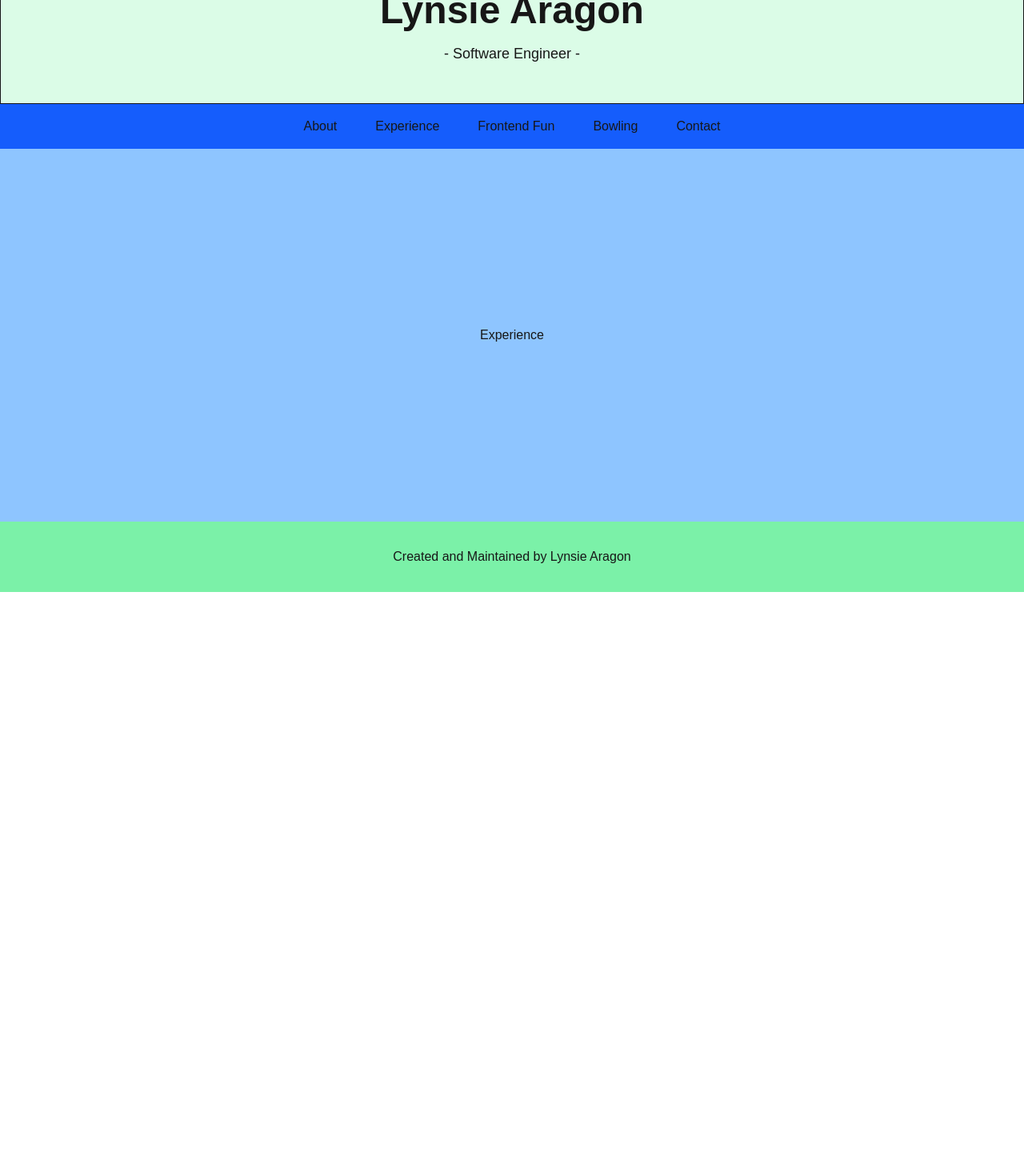
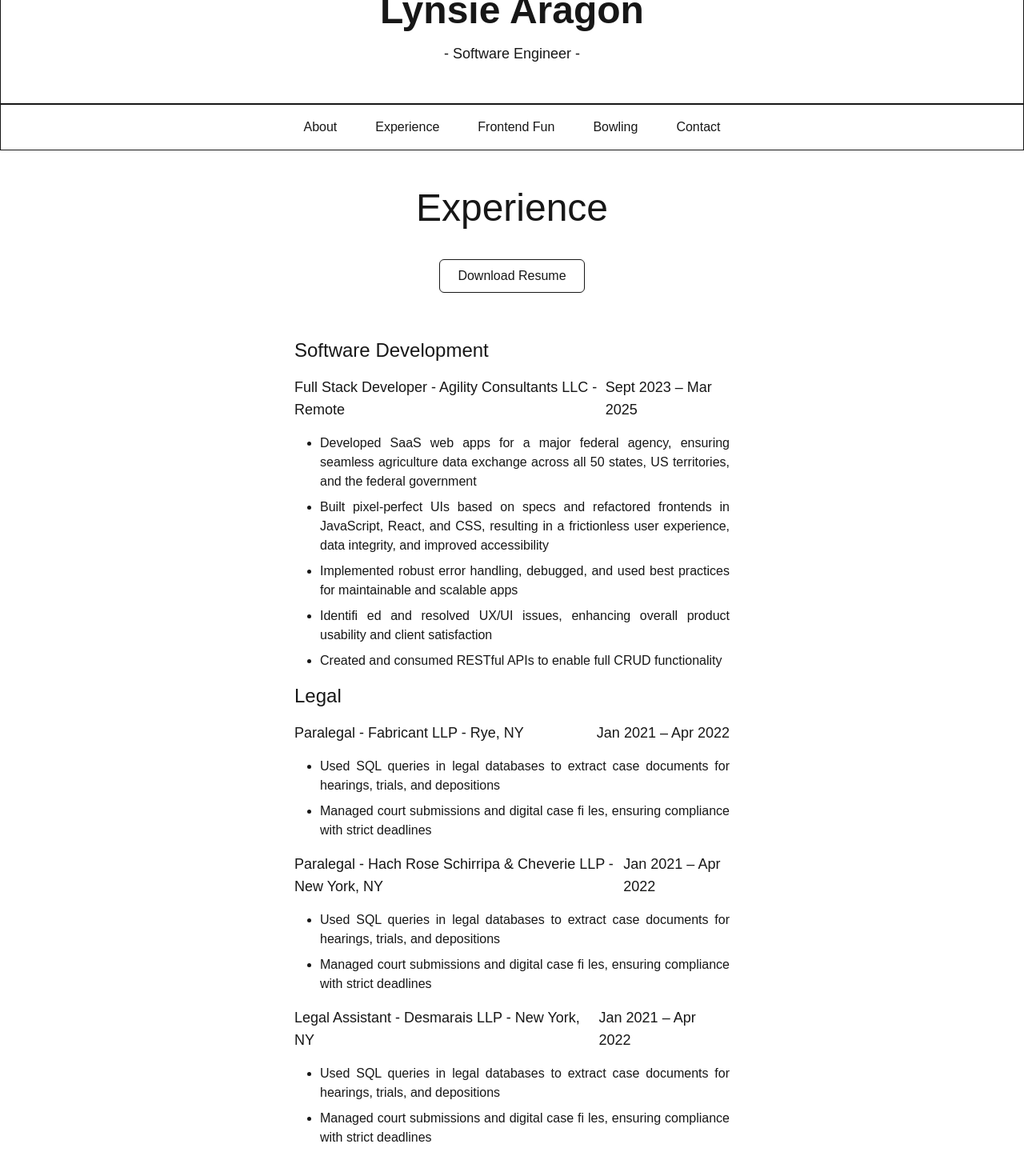
Before and after one commit to Lynsiearagon/lynsie-aragon-portfolio, a Next.js app: page /experience in a window 1280 px wide. Shown: the part 60-1530 px from the top of the page at 80% size. Before the commit the page ends 800 px from the top, so only its background shows below. Built offline with nearby package versions, Linux system fonts and the light colour scheme.

Commit message:
Begin Experience page

```diff
--- a/next.config.ts
+++ b/next.config.ts
@@ -3,12 +3,12 @@ import type { NextConfig } from "next";
 const isProd = process.env.NODE_ENV === "production"
 
 const nextConfig: NextConfig = {
-  basePath: isProd ? "/lynsie-aragon-portfolio" : "",
-  output: 'export',
-  distDir: "dist",
-  images: {
-    unoptimized: true,
-  },
+  // basePath: isProd ? "/lynsie-aragon-portfolio" : "",
+  // output: 'export',
+  // distDir: "dist",
+  // images: {
+  //   unoptimized: true,
+  // },
 };
 
 export default nextConfig;
--- a/src/app/experience/page.tsx
+++ b/src/app/experience/page.tsx
@@ -1,3 +1,92 @@
 export default function page() {
-  return <h1>Experience</h1>;
+  return (
+    <div className="flex flex-col p-12  h-full flex justify-center md:w-1/2">
+      <h1 className="text-5xl text-center mb-8 mt-4 xl:mt-0">Experience</h1>
+      <button className="cursor-pointer m-2 border w-1/3 rounded-md p-2 flex justify-center self-center">
+        Download Resume
+      </button>
+
+      <div className="my-12 grid gap-y-4">
+        <div className="">
+          <h2 className="text-2xl">Software Development</h2>
+          <h3 className="py-4 text-lg flex flex-col md:flex-row justify-between">
+            Full Stack Developer - Agility Consultants LLC - Remote
+            <span>Sept 2023 – Mar 2025</span>
+          </h3>
+          <ul className="grid gap-y-2 text-justify pl-4 list-disc ml-4">
+            <li>
+              Developed SaaS web apps for a major federal agency, ensuring
+              seamless agriculture data exchange across all 50 states, US
+              territories, and the federal government
+            </li>
+            <li>
+              Built pixel-perfect UIs based on specs and refactored frontends in
+              JavaScript, React, and CSS, resulting in a frictionless user
+              experience, data integrity, and improved accessibility
+            </li>
+            <li>
+              Implemented robust error handling, debugged, and used best
+              practices for maintainable and scalable apps
+            </li>
+            <li>
+              Identifi ed and resolved UX/UI issues, enhancing overall product
+              usability and client satisfaction
+            </li>
+            <li>
+              Created and consumed RESTful APIs to enable full CRUD
+              functionality
+            </li>
+          </ul>
+        </div>
+
+        <div className="">
+          <h2 className="text-2xl">Legal</h2>
+          <h3 className="py-4 text-lg flex flex-col md:flex-row justify-between">
+            Paralegal - Fabricant LLP - Rye, NY
+            <span>Jan 2021 – Apr 2022</span>
+          </h3>
+          <ul className="grid gap-y-2 text-justify pl-4 list-disc ml-4">
+            <li>
+              Used SQL queries in legal databases to extract case documents for
+              hearings, trials, and depositions
+            </li>
+            <li>
+              Managed court submissions and digital case fi les, ensuring
+              compliance with strict deadlines
+            </li>
+          </ul>
+
+          <h3 className="py-4 text-lg flex flex-col md:flex-row justify-between">
+            Paralegal - Hach Rose Schirripa & Cheverie LLP - New York, NY
+            <span>Jan 2021 – Apr 2022</span>
+          </h3>
+          <ul className="grid gap-y-2 text-justify pl-4 list-disc ml-4">
+            <li>
+              Used SQL queries in legal databases to extract case documents for
+              hearings, trials, and depositions
+            </li>
+            <li>
+              Managed court submissions and digital case fi les, ensuring
+              compliance with strict deadlines
+            </li>
+          </ul>
+
+          <h3 className="py-4 text-lg flex flex-col md:flex-row justify-between">
+            Legal Assistant - Desmarais LLP - New York, NY
+            <span>Jan 2021 – Apr 2022</span>
+          </h3>
+          <ul className="grid gap-y-2 text-justify pl-4 list-disc ml-4">
+            <li>
+              Used SQL queries in legal databases to extract case documents for
+              hearings, trials, and depositions
+            </li>
+            <li>
+              Managed court submissions and digital case fi les, ensuring
+              compliance with strict deadlines
+            </li>
+          </ul>
+        </div>
+      </div>
+    </div>
+  );
 }
--- a/src/app/layout.tsx
+++ b/src/app/layout.tsx
@@ -20,7 +20,7 @@ export default function RootLayout({
       <body className="flex flex-col h-screen">
         <Header />
         <NavBar />
-        <main className="bg-blue-300 w-full flex-grow flex justify-center items-center">
+        <main className="w-full flex-grow flex justify-center items-center">
           {children}
         </main>
         <Footer />
--- a/src/app/page.tsx
+++ b/src/app/page.tsx
@@ -27,17 +27,6 @@ export default function Home() {
             </p>
 
             <div>
-              <h2 className="font-bold">OUTSIDE PROJECTS</h2>
-              <p>
-                I recently started refactoring my old full stack project, Yapp,
-                to improve speeds and code readability. As I&apos;m going
-                through this project, I love to see how much I&apos;ve grown as
-                a developer. (What was 2022 Lynsie thinking?!)
-              </p>
-            </div>
-
-            <div>
-              <h2 className="font-bold">HOBBIES</h2>
               <p>
                 I&apos;ve been a bowler since I was nine years old, went to
                 Prairie View A&M University on a bowling scholarship (majoring
--- a/src/components/Footer/Footer.tsx
+++ b/src/components/Footer/Footer.tsx
@@ -1,6 +1,6 @@
 function Footer() {
   return (
-    <div className="w-full bg-green-300 p-8 text-center">
+    <div className="w-full border p-8 text-center">
       Created and Maintained by Lynsie Aragon
     </div>
   );
--- a/src/components/Header/Header.tsx
+++ b/src/components/Header/Header.tsx
@@ -1,6 +1,6 @@
 function Header() {
   return (
-    <div className="bg-green-100 p-8 border text-center">
+    <div className="p-8 border text-center">
       <h1 className="font-bold text-5xl pt-4">Lynsie Aragon</h1>
       <p className="p-4 text-lg">- Software Engineer - </p>
     </div>
--- a/src/components/NavBar/NavBar.tsx
+++ b/src/components/NavBar/NavBar.tsx
@@ -1,38 +1,57 @@
 "use client";
 import Link from "next/link";
+import { useEffect, useState } from "react";
 // import { useState } from "react";
 
 function NavBar() {
-  // const [showNav, setShowNav] = useState(false);
-
-  // function updateShowNav() {
-  //   setShowNav(!showNav);
-  // }
+  const [showNav, setShowNav] = useState(false);
 
   return (
-    <div className="py-4 w-full bg-blue-600">
+    <div className="py-4 w-full border">
       <button
-        className="w-full sm:hidden cursor-pointer flex justify-center items-center hover:text-white"
-        // onClick={updateShowNav}
+        className="w-full sm:hidden cursor-pointer flex justify-center items-center hover:text-blue-600"
+        onClick={() => setShowNav(!showNav)}
       >
         Menu
       </button>
       <ul
-        className={`flex flex-col sm:flex-row justify-center items-center sm:gap-12`}
+        className={`${
+          showNav && window.innerWidth < 640 ? "flex flex flex-col" : "hidden"
+        } sm:flex sm:flex-col sm:flex-row justify-center items-center sm:gap-12`}
       >
-        <Link className="hover:text-white" href={"/"}>
+        <Link
+          className="hover:text-blue-600"
+          href={"/"}
+          onClick={() => setShowNav(!showNav)}
+        >
           About
         </Link>
-        <Link className="hover:text-white" href={"/experience"}>
+        <Link
+          className="hover:text-blue-600"
+          href={"/experience"}
+          onClick={() => setShowNav(!showNav)}
+        >
           Experience
         </Link>
-        <Link className="hover:text-white" href={"/fun"}>
+        <Link
+          className="hover:text-blue-600"
+          href={"/fun"}
+          onClick={() => setShowNav(!showNav)}
+        >
           Frontend Fun
         </Link>
-        <Link className="hover:text-white" href={"/bowling"}>
+        <Link
+          className="hover:text-blue-600"
+          href={"/bowling"}
+          onClick={() => setShowNav(!showNav)}
+        >
           Bowling
         </Link>
-        <Link className="hover:text-white" href={"/contact"}>
+        <Link
+          className="hover:text-blue-600"
+          href={"/contact"}
+          onClick={() => setShowNav(!showNav)}
+        >
           Contact
         </Link>
       </ul>
```
Also changed, not shown: 331 other files (tests, documents, lock files or other folders).
